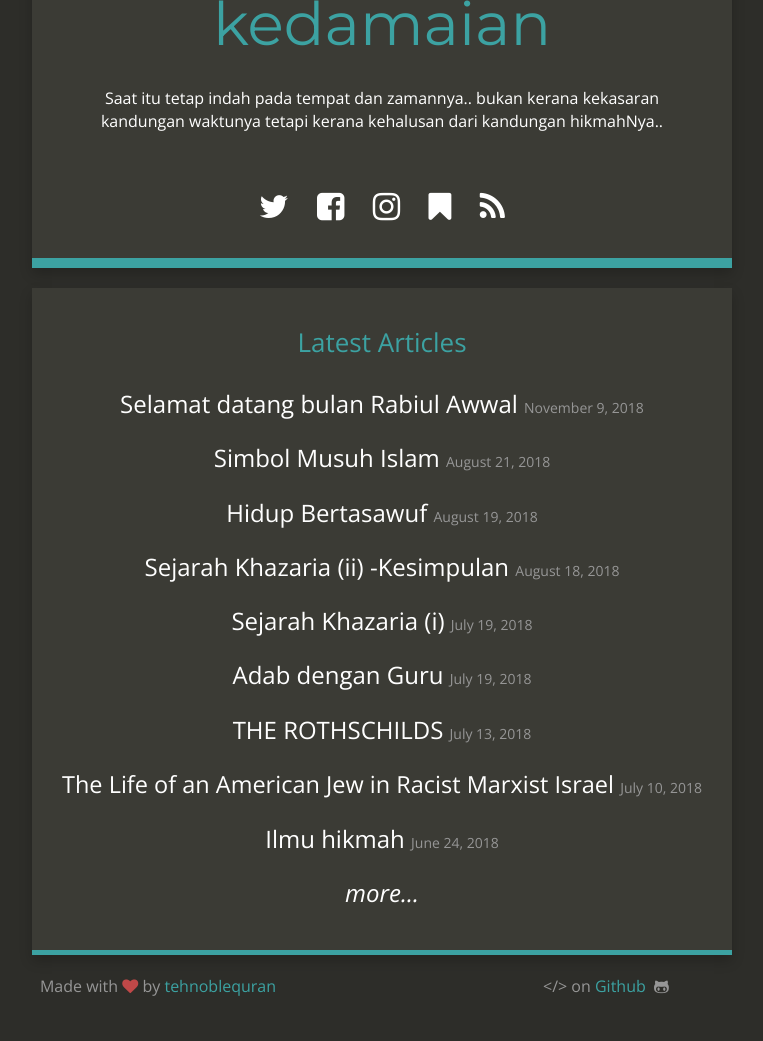
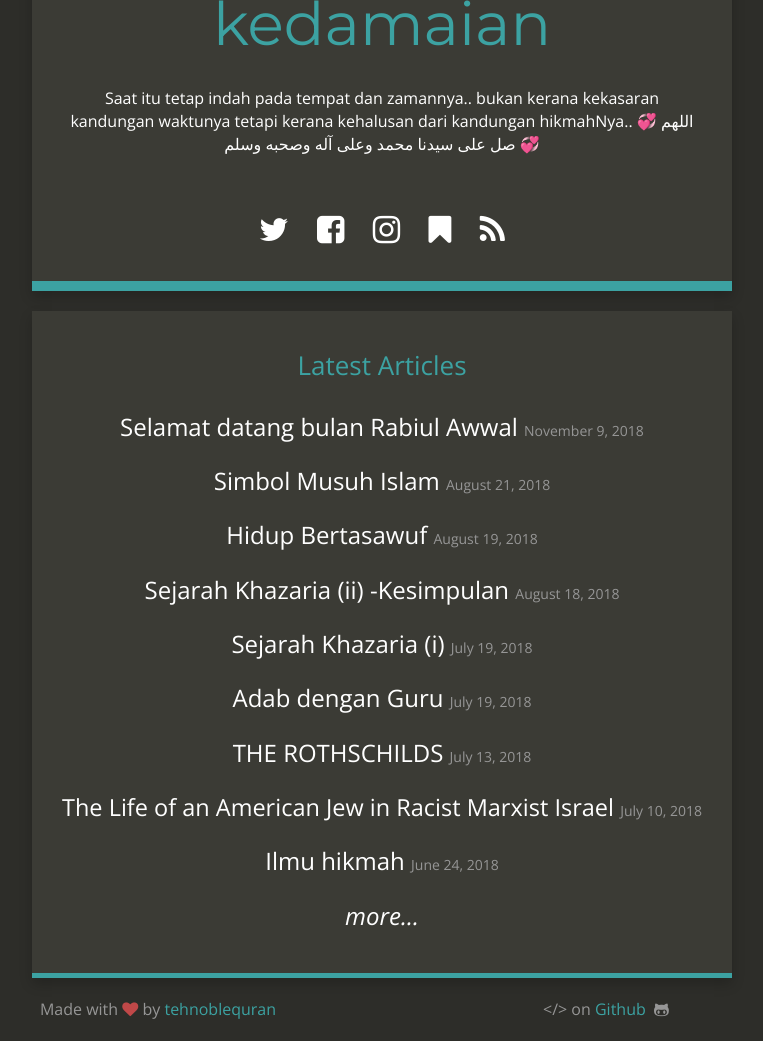
Before and after one commit to kedamaian/swsyafiq, a Jekyll site: the page built from index.html, in a window 1280 px wide, cut to the strip 174-1215 px from the top of the page. Shown: the whole strip, without its empty margins (258-1021 px from the left). Built offline with Jekyll 4.4.1, drawn with Linux system fonts in a browser that asks for light colours; nearby versions of some CDN libraries; before the commit the page ends 1192 px from its top, so only the background shows below that.

Commit message:
Update _config.yml

```diff
--- a/_config.yml
+++ b/_config.yml
@@ -5,7 +5,7 @@ description: "A dark matte black blog theme for Kedamaian."
 baseurl: "/swsyafiq"
 #baseurl: ""
 url: "https://kedamaian.github.io/swsyafiq"
-title_description: "Saat itu tetap indah pada tempat dan zamannya.. bukan kerana kekasaran kandungan waktunya tetapi kerana kehalusan dari kandungan hikmahNya.."
+title_description: "Saat itu tetap indah pada tempat dan zamannya.. bukan kerana kekasaran kandungan waktunya tetapi kerana kehalusan dari kandungan hikmahNya.. 💞 اللهم صل على سيدنا محمد وعلى آله وصحبه وسلم 💞"
 #title_image: "https://www.gravatar.com/avatar/00000000000000000000000000000000?s=500&d=mm"
 title_image: "https://static.pexels.com/photos/58557/pexels-photo-58557-medium.jpeg"
 google_analytics: "UA-16819629-1"
```
